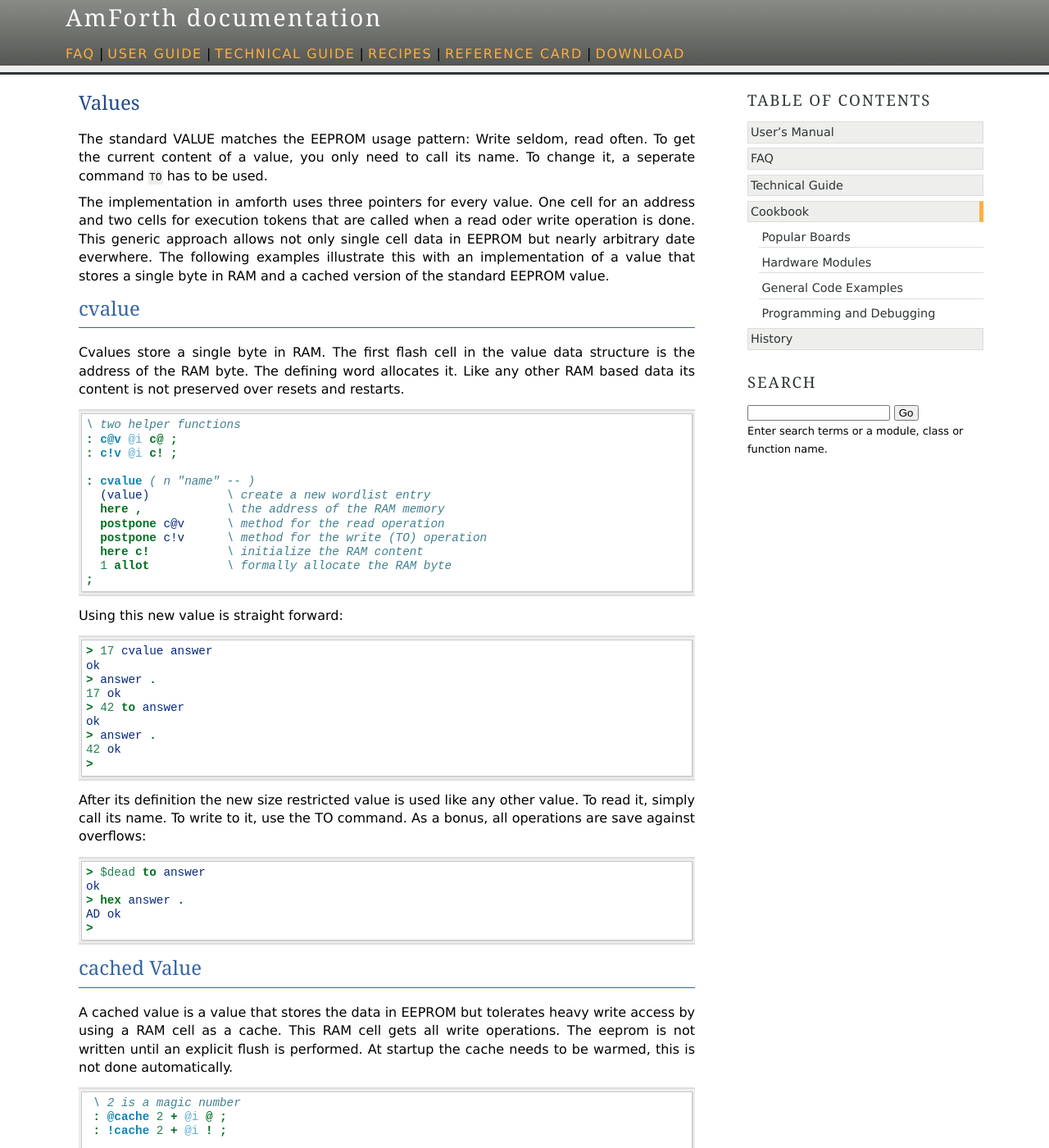
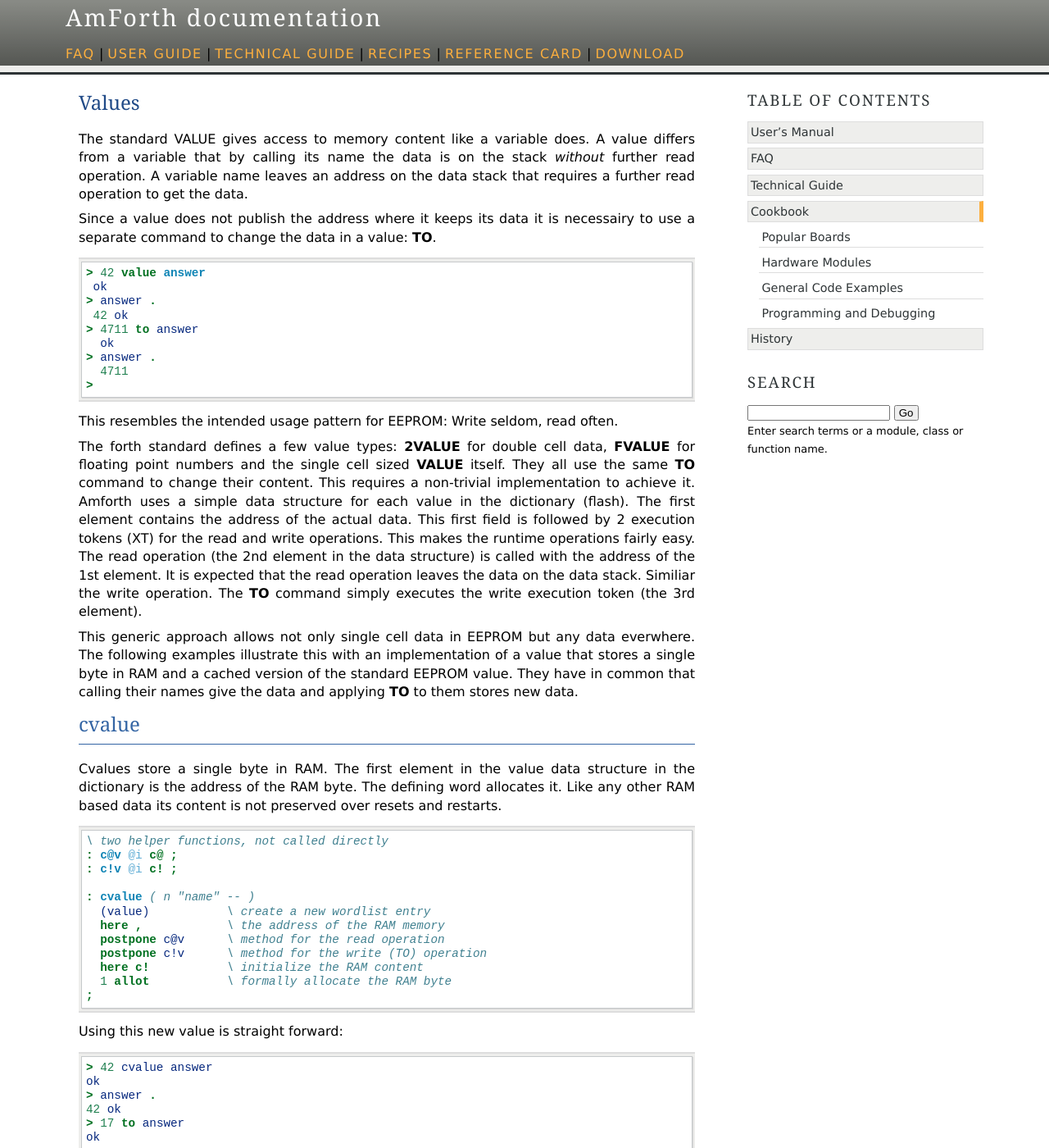
Before and after one commit to wexi/amforth-shadow, a Sphinx documentation site: the page built from doc/source/TG/recipes/Values.rst, in a window 1280 px wide and 1400 px high. Shown: the whole window at 82% size. Built offline with Sphinx 7.4.7, drawn with Linux system fonts in a browser that asks for light colours; pages that are not in the unit, such as notebooks, are missing from menus.

Commit message:
Major changes for the better.
Hopefully.


git-svn-id: svn://svn.code.sf.net/p/amforth/code/trunk@1483 fd1c0b69-5d68-47f5-910c-86182ebb6ecd

```diff
--- a/doc/source/TG/recipes/Values.rst
+++ b/doc/source/TG/recipes/Values.rst
@@ -4,30 +4,63 @@
 Values
 ======
 
-The standard VALUE matches the EEPROM usage pattern: Write
-seldom, read often. To get the current content of a value, you
-only need to call its name. To change it, a seperate command ``TO``
-has to be used.
+The standard VALUE gives access to memory content like a variable
+does. A value differs from a variable that by calling its name
+the data is on the stack *without* further read operation. A
+variable name leaves an address on the data stack that requires
+a further read operation to get the data.
 
-The implementation in amforth uses three pointers for every value.
-One cell for an address and two cells for execution tokens that
-are called when a read oder write operation is done. This generic
-approach allows not only single cell data in EEPROM but nearly
-arbitrary date everwhere. The following examples illustrate
+Since a value does not publish the address where it keeps its data
+it is necessairy to use a separate command to change the data in a
+value: :command:`TO`.
+
+.. code-block:: forth
+
+   > 42 value answer
+    ok
+   > answer .
+    42 ok
+   > 4711 to answer
+     ok
+   > answer .
+     4711
+   >
+
+This resembles the intended usage pattern for EEPROM: Write
+seldom, read often.
+
+The forth standard defines a few value types: :command:`2VALUE` for
+double cell data, :command:`FVALUE` for floating point numbers and
+the single cell sized :command:`VALUE` itself.  They all use the same
+:command:`TO` command to change their content. This requires
+a non-trivial implementation to achieve it. Amforth uses a simple data
+structure for each value in the dictionary (flash). The first element contains
+the address of the actual data. This first field is followed by 2 execution
+tokens (XT) for the read and write operations. This makes the runtime operations
+fairly easy. The read operation (the 2nd element in the data structure) is
+called with the address of the 1st element. It is expected that the read
+operation leaves the data on the data stack. Similiar the write operation.
+The :command:`TO` command simply executes the write execution token (the
+3rd element).
+
+This generic approach allows not only single cell data in EEPROM but
+any data everwhere. The following examples illustrate
 this with an implementation of a value that stores a single
-byte in RAM and a cached version of the standard EEPROM value.
+byte in RAM and a cached version of the standard EEPROM value. They have
+in common that calling their names give the data and applying :command:`TO`
+to them stores new data.
 
 cvalue
 ------
 
-Cvalues store a single byte in RAM. The first flash cell in the
-value data structure is the address of the RAM byte. The defining
-word allocates it. Like any other RAM based data its content is
-not preserved over resets and restarts.
+Cvalues store a single byte in RAM. The first element in the
+value data structure in the dictionary is the address of the RAM byte.
+The defining word allocates it. Like any other RAM based data its
+content is not preserved over resets and restarts.
 
 .. code-block:: forth
 
-   \ two helper functions
+   \ two helper functions, not called directly
    : c@v @i c@ ;
    : c!v @i c! ;
 
@@ -45,19 +78,20 @@ Using this new value is straight forward:
 
 .. code-block:: forth
 
-   > 17 cvalue answer
+   > 42 cvalue answer
+   ok
+   > answer .
+   42 ok
+   > 17 to answer
    ok
    > answer .
    17 ok
-   > 42 to answer
-   ok
-   > answer .
-   42 ok
    >
 
-After its definition the new size restricted value is used like any other value.
-To read it, simply call its name. To write to it, use the TO command.
-As a bonus, all operations are save against overflows:
+After its definition the new size restricted value is used like
+any other value. To read it, simply call its name. To write to it,
+use the TO command. As a bonus, all operations are save against
+overflows:
 
 .. code-block:: forth
 
```
Also changed, not shown: doc/source/TG/Architecture.rst (+4 -3 lines).
